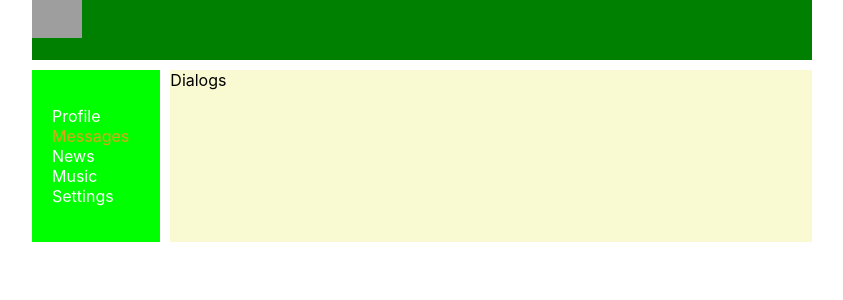
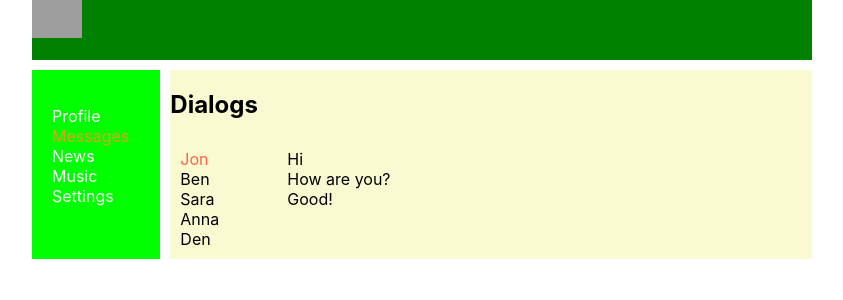
Before and after one commit to DanDev2519/react-way-of-samurai-1, a React (Create React App) app: page /Dialogs in a window 1280 px wide. Shown: the top 300 px of the page, without its empty margins (218-1061 px from the left). Built offline with nearby package versions, Linux system fonts and the light colour scheme; grey boxes are pictures that could not be loaded.

Commit message:
markup and styling of the dialogs page

```diff
--- a/src/components/Dialogs/Dialogs.jsx
+++ b/src/components/Dialogs/Dialogs.jsx
@@ -1,10 +1,26 @@
 import React from "react";
-// import s from "./Dialogs.module.css"
+import s from "./Dialogs.module.css";
 
 const Dialogs = () => {
-	return (
-		<div>Dialogs</div>
-	)
+  return (
+    <div>
+      <h2>Dialogs</h2>
+      <div className={s.dialogs}>
+        <div className={s.dialogItems}>
+          <div className={`${s.item}  ${s.active}`}>Jon</div>
+          <div className={s.item}>Ben</div>
+          <div className={s.item}>Sara</div>
+          <div className={s.item}>Anna</div>
+          <div className={s.item}>Den</div>
+        </div>
+        <div className={s.messages}>
+          <div className={s.message}>Hi</div>
+          <div className={s.message}>How are you?</div>
+          <div className={s.message}>Good!</div>
+        </div>
+      </div>
+    </div>
+  );
 };
 
 export default Dialogs;
--- a/src/components/Dialogs/Dialogs.module.css
+++ b/src/components/Dialogs/Dialogs.module.css
@@ -0,0 +1,24 @@
+.dialogs {
+	display: grid;
+	grid-template-columns: 2fr 10fr;
+}
+
+.dialogItems {
+	padding: 10px;
+}
+
+.item {
+
+}
+
+.item.active {
+	color: tomato;
+}
+
+.messages {
+	padding: 10px;
+}
+
+.message {
+
+}
```
Also changed, not shown: 1 other file (tests, documents, lock files or other folders).
